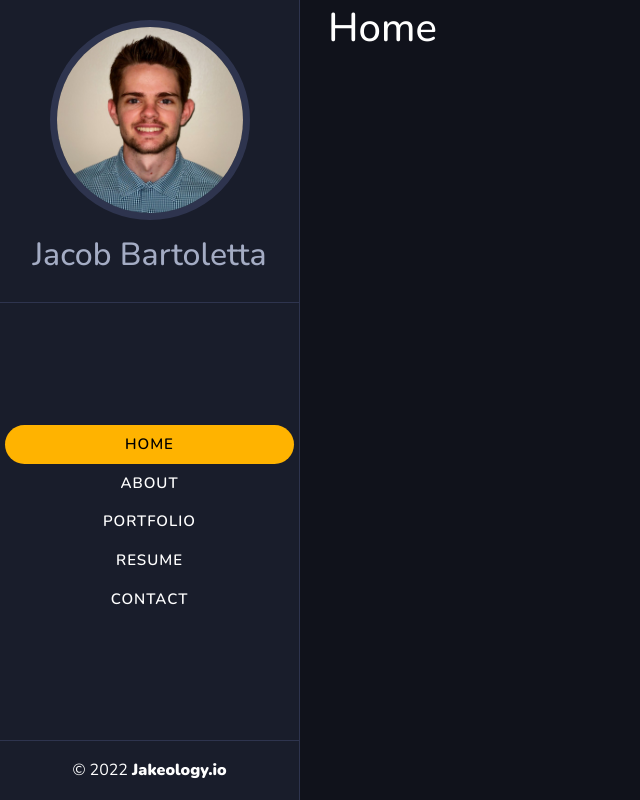
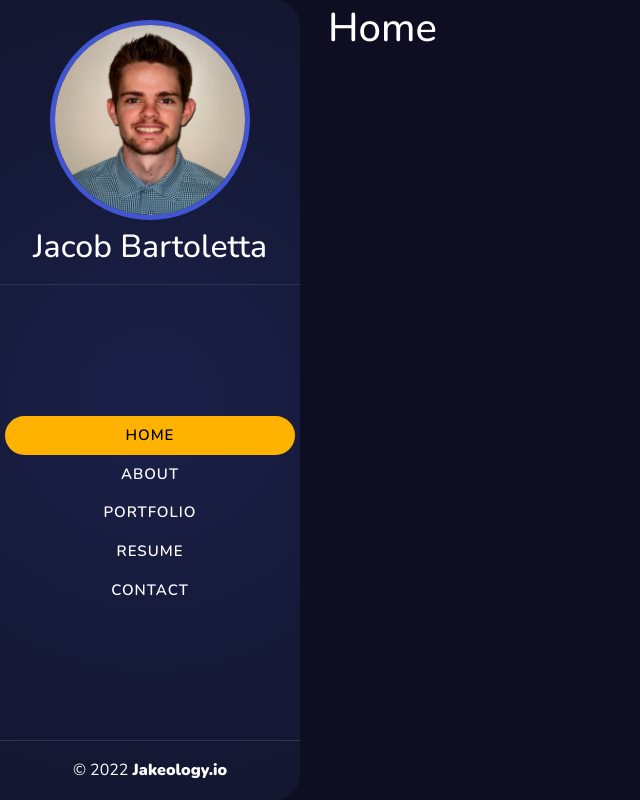
Before and after one commit to Jakeology/react-portfolio, a React (Create React App) app: page / in a window 1280 px wide. Shown: the whole page, without its empty margins (0-640 px from the left). Built offline with nearby package versions, Linux system fonts and the light colour scheme.

Commit message:
changed nav css styling

```diff
--- a/src/index.css
+++ b/src/index.css
@@ -25,7 +25,7 @@ body {
   font-family: "Nunito", sans-serif;
   color: white;
   font-weight: 400;
-  background: #10121b;
+  background-color: #0e0e23;
 }
 
 main {
@@ -39,16 +39,17 @@ header {
   transform: translateX(0);
   height: 100vh;
   width: 300px;
-  background: #191d2b;
-  border-right: 1px solid #2e344e;
+  background: radial-gradient(circle, #1a2049 0%, #13162f 100%);
+  border-bottom-right-radius: 25px;
+  border-top-right-radius: 25px;
+  /* border-right: 1px solid #2e344e; */
   z-index: 10;
   transition: all 0.4s ease-out;
 }
 
 header h2 {
   text-align: center;
-  color: #a4acc4;
-  margin-top: 0.5em;
+  margin-top: 0.25em;
 }
 
 .header-container {
@@ -63,7 +64,7 @@ header h2 {
 }
 
 .header-image {
-  padding: 20px 0;
+  padding: 20px 0 10px;
   display: block;
   width: 100%;
   text-align: center;
@@ -74,7 +75,7 @@ header h2 {
   height: 200px;
   width: 200px;
   border-radius: 1000px;
-  border: 7px solid #2e344e;
+  border: 5px solid #4255d3;
   overflow: hidden;
   display: inline-block;
   vertical-align: middle;
@@ -98,11 +99,12 @@ header h2 {
   letter-spacing: 1px;
   display: block;
   padding: 5px 0;
-  transition: all 0.4s ease-out;
+  transition: all 0.4s ease-in;
   font-weight: 600;
   position: relative;
   overflow: hidden;
   z-index: 1;
+  cursor: pointer;
 }
 
 .header-copyright {
@@ -219,6 +221,7 @@ header h2 {
 .card-bio {
   text-align: center;
   opacity: 0;
+  transition: all 0.4s ease-in;
 }
 
 .card-bio h3 {
```
